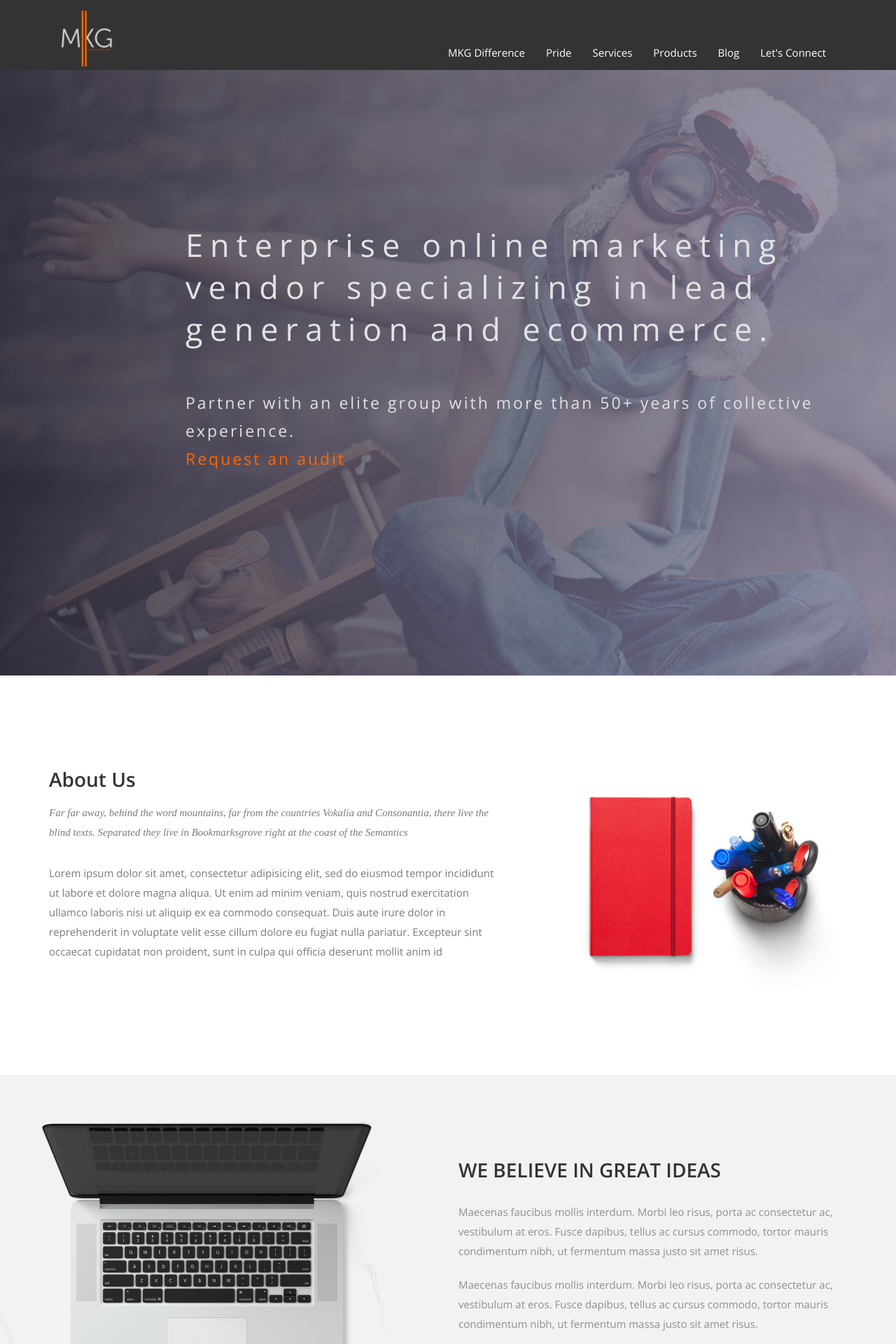
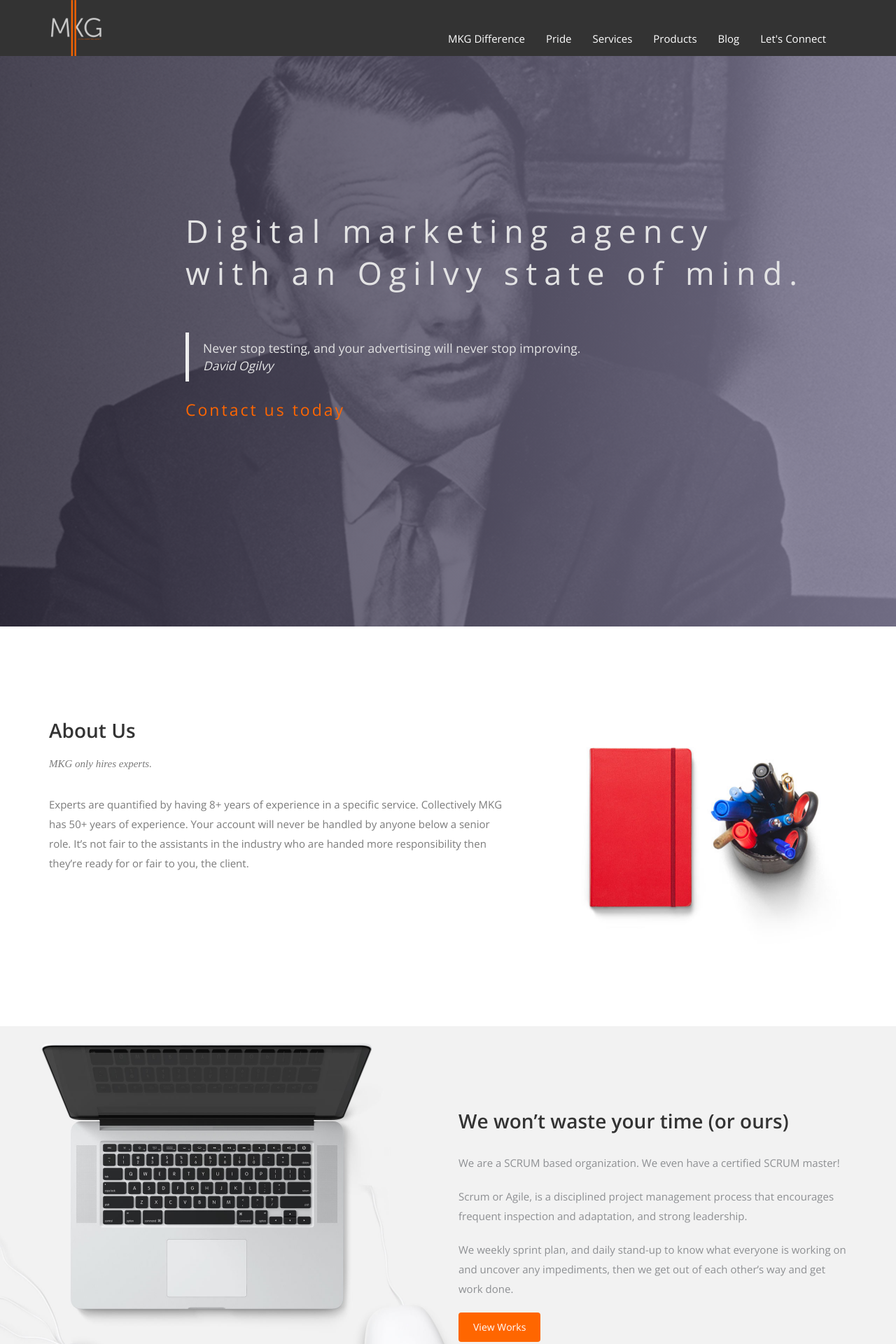
Before and after one commit to christianmkg/mkgmarketingweb, a Jekyll site: the page built from index.md, in a window 1280 px wide. Shown: the top 1920 px of the page at 70% size. Built offline with Jekyll 4.4.1, drawn with Linux system fonts in a browser that asks for light colours; nearby versions of some CDN libraries; some web fonts are replaced; some of the changed text lies outside the part shown.

Commit message:
New work

```diff
--- a/_includes/footer.html
+++ b/_includes/footer.html
@@ -5,11 +5,12 @@
       <div class="col-md-12">
         <div class="footer-manu">
           <ul>
-            <li><a href="#">About Us</a></li>
-            <li><a href="{{ site.baseurl }}/contact">Contact us</a></li>
-            <li><a href="#">How it works</a></li>
-            <li><a href="{{ site.baseurl }}/blog">Blog</a></li>
-            <li><a href="#">Terms</a></li>
+            <li><a href="{{ site.baseurl }}/mkg-difference">MKG Difference</a></li>
+            <li><a href="{{ site.baseurl }}/pride">Pride</a></li>
+            <li><a href="{{ site.baseurl }}/services">Services</a></li>
+            <li><a href="{{ site.baseurl }}/products">Products</a></li>
+            <li><a href="{{ site.baseurl }}/products">Blog</a></li>
+            <li><a href="{{ site.baseurl }}/contact">Let's Connect</a></li>
           </ul>
         </div>
         <p>Copyright &copy; Design &amp; Developed by <a href="http://www.themefisher.com">Themefisher</a>. All rights reserved.</p>
--- a/css/airspace.css
+++ b/css/airspace.css
@@ -72,6 +72,10 @@ header .navbar {
   margin-bottom: 0px;
   border: 0px;
 }
+
+header .navbar-brand {
+    height: 30px;
+    padding: 0;}
 
 header .navbar-brand img{
   width: 10%
@@ -260,7 +264,7 @@ header .navbar-default .navbar-nav li a:hover {
   margin-bottom: 20px;
 }
 #feature .btn-view-works {
-  background: #655E7A;
+  background: #ff6600;
   color: #fff;
   padding: 10px 20px;
 }
@@ -805,3 +809,12 @@ footer .footer-manu ul li a:hover {
 }
 
 -- mkg
+
+#slider a:active,
+#slider a:hover {
+  color: #fff;
+}
+
+.testimonial-carousel .user img {
+  width: 20%;
+}
--- a/index.md
+++ b/index.md
@@ -10,10 +10,9 @@ permalink: /
     <div class="row">
       <div class="col-md-10 col-md-offset-2">
         <div class="block">
-          <h1 class="animated fadeInUp">Enterprise online marketing <br> vendor specializing in lead generation and ecommerce.</h1>
-          <p class="animated fadeInUp">Partner with an elite group with more than 50+ years of collective experience.
-          <br><a href="/contact.html">Request an audit</a></p>
-
+          <h1 class="animated fadeInUp">Digital marketing agency<br>with an Ogilvy state of mind.</h1>
+          <blockquote class="animated fadeInUp">Never stop testing, and your advertising will never stop improving.<br><cite>David Ogilvy</cite></blockquote>
+          <p class="animated fadeInUp"><a href="/contact">Contact us today</a></p>
         </div>
       </div>
     </div>
@@ -27,9 +26,9 @@ permalink: /
         <div class="block">
           <div class="section-title">
             <h2>About Us</h2>
-            <p>Far far away, behind the word mountains, far from the countries Vokalia and Consonantia, there live the blind texts. Separated they live in Bookmarksgrove right at the coast of the Semantics</p>
+            <p>MKG only hires experts.</p>
           </div>
-          <p>Lorem ipsum dolor sit amet, consectetur adipisicing elit, sed do eiusmod tempor incididunt ut labore et dolore magna aliqua. Ut enim ad minim veniam, quis nostrud exercitation ullamco laboris nisi ut aliquip ex ea commodo consequat. Duis aute irure dolor in reprehenderit in voluptate velit esse cillum dolore eu fugiat nulla pariatur. Excepteur sint occaecat cupidatat non proident, sunt in culpa qui officia deserunt mollit anim id </p>
+          <p>Experts are quantified by having 8+ years of experience in a specific service. Collectively MKG has 50+ years of experience. Your account will never be handled by anyone below a senior role. It’s not fair to the assistants in the industry who are handed more responsibility then they’re ready for or fair to you, the client.</p>
         </div>
       </div><!-- .col-md-7 close -->
       <div class="col-md-5 col-sm-12">
@@ -42,17 +41,17 @@ permalink: /
 </section>
 
 <section id="feature">
-<div class="container">
-  <div class="row">
-    <div class="col-md-6 col-md-offset-6">
-      <h2>WE BELIEVE IN GREAT IDEAS</h2>
-      <p>Maecenas faucibus mollis interdum. Morbi leo risus, porta ac consectetur ac, vestibulum at eros. Fusce dapibus, tellus ac cursus commodo, tortor mauris condimentum nibh, ut fermentum massa justo sit amet risus.</p>
-      <p>Maecenas faucibus mollis interdum. Morbi leo risus, porta ac consectetur ac, vestibulum at eros. Fusce dapibus, tellus ac cursus commodo, tortor mauris condimentum nibh, ut fermentum massa justo sit amet risus.</p>
-      <p>Maecenas faucibus mollis interdum. Morbi leo risus, porta ac consectetur ac, vestibulum at eros. Fusce dapibus, tellus ac cursus commodo, tortor mauris condimentum nibh, ut fermentum massa justo sit amet risus.</p>
-      <a href="#" class="btn btn-view-works">View Works</a>
+  <div class="container">
+    <div class="row">
+      <div class="col-md-6 col-md-offset-6">
+        <h2>We won’t waste your time (or ours)</h2>
+        <p>We are a SCRUM based organization. We even have a certified SCRUM master! </p>
+        <p>Scrum or Agile, is a disciplined project management process that encourages frequent inspection and adaptation, and strong leadership.</p>
+        <p>We weekly sprint plan, and daily stand-up to know what everyone is working on and uncover any impediments, then we get out of each other’s way and get work done.</p>
+        <a href="/mkg-difference" class="btn btn-view-works">View Works</a>
+      </div>
     </div>
   </div>
-</div>
 </section>
 
 <!-- Service Start -->
@@ -61,63 +60,35 @@ permalink: /
     <div class="row">
       <div class="section-title">
         <h2>Our Services</h2>
-        <p>Far far away, behind the word mountains, far from the countries Vokalia and Consonantia, there live the blind texts. Separated they live in Bookmarksgrove right at the coast of the Semantics</p>
+        <p>We are not a full service agency. We specialize in Search Engine Marketing (Organic and Paid Search), Facebook Advertising, and Analytics.</p>
       </div>
     </div>
     <div class="row ">
       <div class="col-sm-6 col-md-3">
         <div class="service-item">
           <i class="icon ion-coffee"></i>
-          <h4>Branding</h4>
-          <p>Lorem ipsum dolor sit amet, consectetur adipisicing elit, sed do eiusmod tempor incididunt ut </p>
+          <h4>Organic Search</h4>
+          <p>We have a secret sauce in helping your website rank for your audience. </p>
         </div>
       </div>
       <div class="col-sm-6 col-md-3">
         <div class="service-item">
           <i class="ion-compass"></i>
-          <h4>Web Design</h4>
-          <p>Lorem ipsum dolor sit amet, consectetur adipisicing elit, sed do eiusmod tempor incididunt ut </p>
+          <h4>Paid Search</h4>
+          <p>We're hyper focused around your company goals. We’ve run PPC campaigns across five different continents, in more than a dozen languages and across all search engines.</p>
         </div>
       </div>
       <div class="col-sm-6 col-md-3">
         <div class="service-item">
           <i class="ion-image"></i>
-          <h4>App Design</h4>
-          <p>Lorem ipsum dolor sit amet, consectetur adipisicing elit, sed do eiusmod tempor incididunt ut </p>
+          <h4>Facebook Advertising</h4>
+          <p>Unlike the tried and true paid search, these channels are constantly changing. We stay informed and test and learn any and all new opportunities.</p>
         </div>
       </div>
       <div class="col-sm-6 col-md-3">
         <div class="service-item">
           <i class="ion-bug"></i>
-          <h4>Start Up</h4>
-          <p>Lorem ipsum dolor sit amet, consectetur adipisicing elit, sed do eiusmod tempor incididunt ut </p>
-        </div>
-      </div>
-      <div class="col-sm-6 col-md-3">
-        <div class="service-item">
-          <i class="ion-headphone"></i>
-          <h4>Logo Design</h4>
-          <p>Lorem ipsum dolor sit amet, consectetur adipisicing elit, sed do eiusmod tempor incididunt ut </p>
-        </div>
-      </div>
-      <div class="col-sm-6 col-md-3">
-        <div class="service-item">
-          <i class="ion-leaf"></i>
-          <h4>Development</h4>
-          <p>Lorem ipsum dolor sit amet, consectetur adipisicing elit, sed do eiusmod tempor incididunt ut </p>
-        </div>
-      </div>
-      <div class="col-sm-6 col-md-3">
-        <div class="service-item">
-          <i class="ion-planet"></i>
-          <h4>Brand Identity</h4>
-          <p>Lorem ipsum dolor sit amet, consectetur adipisicing elit, sed do eiusmod tempor incididunt ut </p>
-        </div>
-      </div>
-      <div class="col-sm-6 col-md-3">
-        <div class="service-item">
-          <i class="ion-earth"></i>
-          <h4>Brand Identity</h4>
+          <h4>Research and Analytics</h4>
           <p>Lorem ipsum dolor sit amet, consectetur adipisicing elit, sed do eiusmod tempor incididunt ut </p>
         </div>
       </div>
@@ -130,9 +101,9 @@ permalink: /
     <div class="row">
       <div class="col-md-12">
         <div class="block">
-          <h2>We design delightful digital experiences.</h2>
-          <p>Read more about what we do and our philosophy of design. Judge for yourself The work and results we’ve achieved for other clients, and meet our highly experienced Team who just love to design.</p>
-          <a class="btn btn-default btn-call-to-action" href="#" >Tell Us Your Story</a>
+          <h2>Overly qualified and certified</h2>
+          <p>In 2016, Google honored our Paid Search team’s hard work by inviting us to be a Premiere Partner - only 5% of agencies using Adwords were invited. This means we have 24/7 Google Adwords support. </p>
+          <a class="btn btn-default btn-call-to-action" href="#" >See all certifications</a>
         </div>
       </div>
     </div>
@@ -188,34 +159,26 @@ permalink: /
           <div id="testimonial-slider" class="owl-carousel">
             <div>
                 <img src="img/cotation.png" alt="IMG">
-                <p>"This Company created an e-commerce site with the tools to make our business a success, with innovative ideas we feel that our site has unique elements that make us stand out from the crowd."</p>
+                <p>"If you’re looking for a transparent, honest, and smart SEM partner, MKG is fantastic."</p>
                 <div class="user">
                   <img src="img/item-img1.jpg" alt="Pepole">
-                  <p><span>Rose Ray</span> CEO-Themefisher</p>
+                  <p><span>Dave Arensberg</span> VP of Media</p>
                 </div>
             </div>
             <div>
               <img src="img/cotation.png" alt="IMG">
-                <p>"This Company created an e-commerce site with the tools to make our business a success, with innovative ideas we feel that our site has unique elements that make us stand out from the crowd."</p>
+                <p>"If you're interested in MKG for SEO, you will definitely not go wrong. I actually just approved two more SEO-related pieces of work to drive more OnDemand sign ups. MKG is also excellent at demand gen/acquisition. I relied 100% on MKG for this."</p>
                 <div class="user">
-                  <img src="img/item-img1.jpg" alt="Pepole">
-                  <p><span>Rose Ray</span> CEO-Themefisher</p>
+                  <img src="img/item-img2.jpg" alt="Pepole">
+                  <p><span>Marguerite Yeo</span> Director of Web Marketing</p>
                 </div>
             </div>
             <div>
               <img src="img/cotation.png" alt="IMG">
-                <p>"This Company created an e-commerce site with the tools to make our business a success, with innovative ideas we feel that our site has unique elements that make us stand out from the crowd."</p>
+                <p>"The MKG team is fantastic and delivers excellent service. The team is proactive, responsive, professional and, most importantly, enthusiastic. The education industry can be complex and MKG has been navigating it with open arms. In addition to a deep knowledge of digital, what resonated for us was how devoted the team is to our business, goals and the overall success of our schools.  We’ve been working with MKG for 3 months now and can already attest that they are a great strategic partner."</p>
                 <div class="user">
-                  <img src="img/item-img1.jpg" alt="Pepole">
-                  <p><span>Rose Ray</span> CEO-Themefisher</p>
-                </div>
-            </div>
-            <div>
-              <img src="img/cotation.png" alt="IMG">
-                <p>"This Company created an e-commerce site with the tools to make our business a success, with innovative ideas we feel that our site has unique elements that make us stand out from the crowd."</p>
-                <div class="user">
-                  <img src="img/item-img1.jpg" alt="Pepole">
-                  <p><span>Rose Ray</span> CEO-Themefisher</p>
+                  <img src="img/item-img3.jpg" alt="Pepole">
+                  <p><span>Kim Carey</span> Associate Director of Branding and Media</p>
                 </div>
             </div>
           </div>
--- /dev/null
+++ b/mkg-difference.html
@@ -0,0 +1,5 @@
+---
+layout: page
+title: MKG Difference
+permalink: /mkg-difference/
+---
```
Also changed, not shown: img/item-img1.jpg, img/item-img2.jpg (added), img/item-img3.jpg (added), img/slider-bg.jpg.
